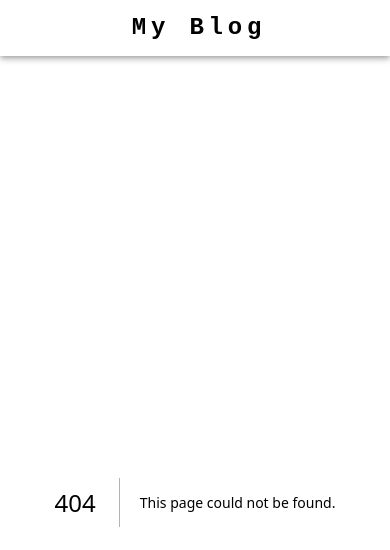
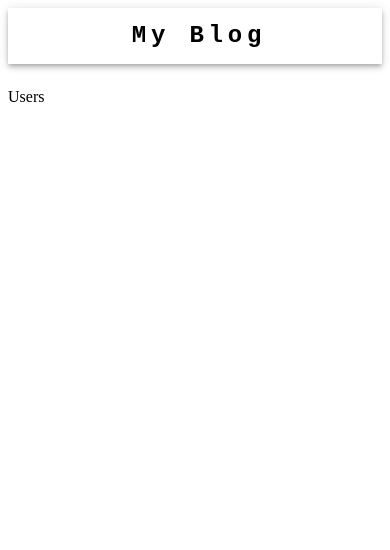
Before and after one commit to arielf98/blog-post, a Next.js app: page /users in a window 390 px wide. Before the commit this address had no page. Shown: the top 550 px of the page. Built offline with nearby package versions, Linux system fonts and the light colour scheme.

Commit message:
feat: add responsive appbar and route to users page

```diff
--- a/src/pages/index.tsx
+++ b/src/pages/index.tsx
@@ -1,3 +1,4 @@
+import ResponsiveAppBar from "@component/components/Appbar";
 import PostCard, { PostCardButton } from "@component/components/PostCard";
 import { GetPostListResponse } from "@component/services/ApiTypes";
 import { getBlogList } from "@component/services/BlogPost";
--- /dev/null
+++ b/src/pages/users/index.tsx
@@ -0,0 +1,5 @@
+import React from "react";
+
+export default function Users() {
+  return <div>Users</div>;
+}
```
